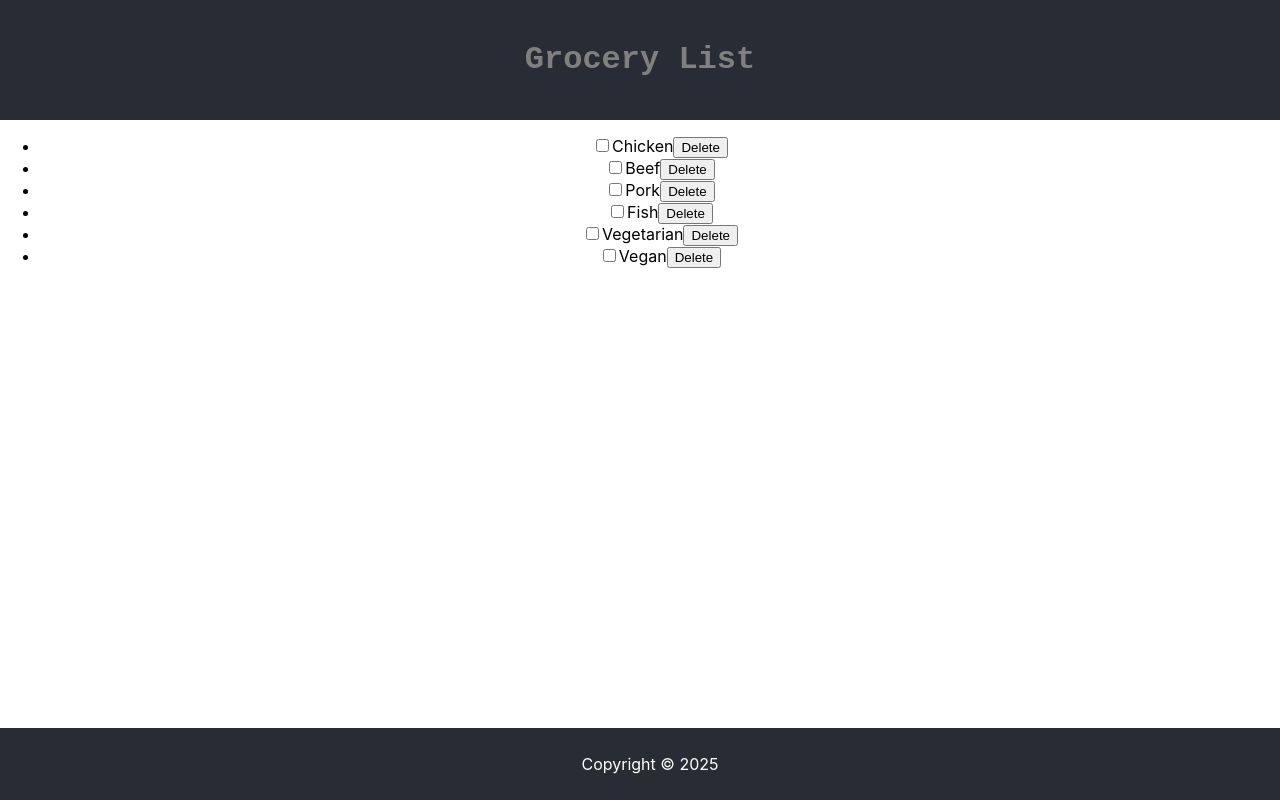
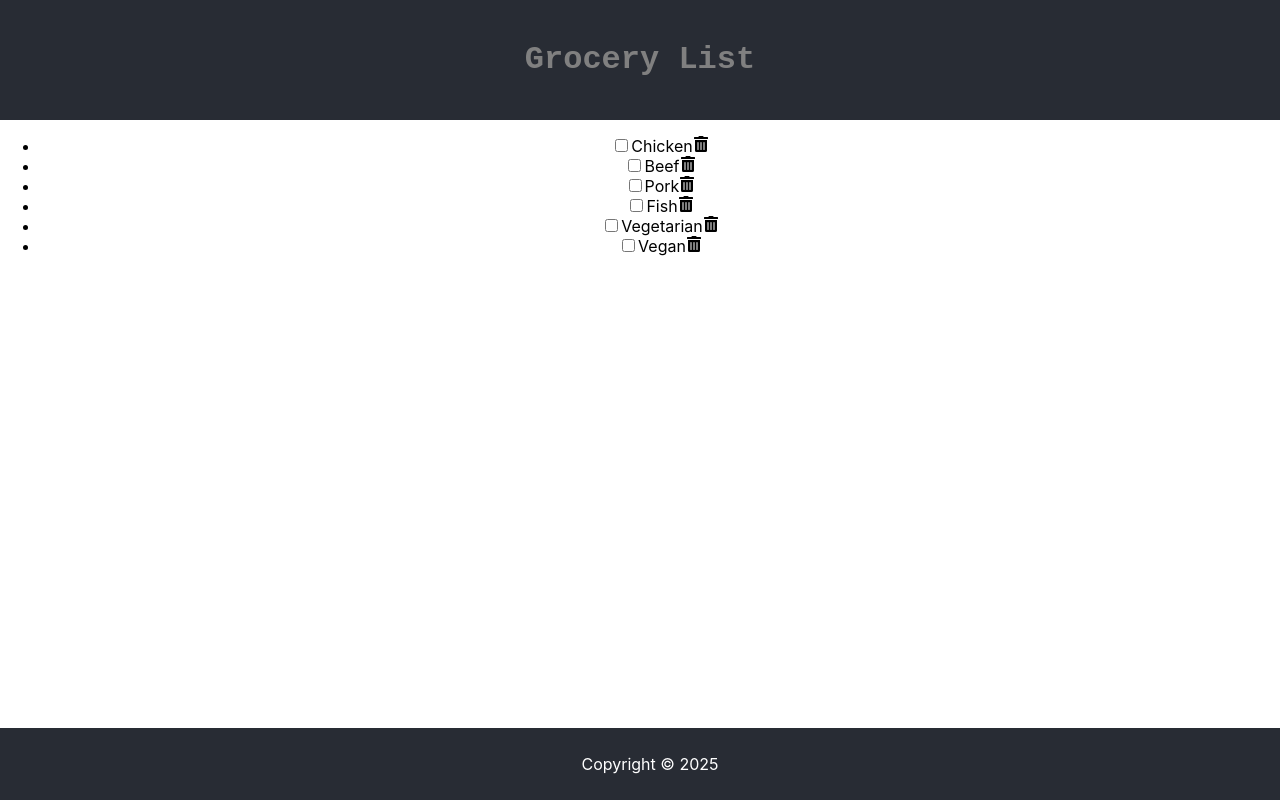
Before and after one commit to itsadhil/reactcourse, a React (Create React App) app: page / in a window 1280 px wide. Built offline with nearby package versions, Linux system fonts and the light colour scheme.

Commit message:
Added Trash Icon

```diff
--- a/src/Content.js
+++ b/src/Content.js
@@ -1,4 +1,5 @@
 import { useState } from 'react';
+import { FaTrashAlt } from 'react-icons/fa';
 
 const Content = () => {
     const [items, setName] = useState([
@@ -44,7 +45,7 @@ return (
                         checked = {item.checked}
                     />
                     <label>{item.item}</label>
-                    <button>Delete</button>
+                    <FaTrashAlt role='button' tabIndex="0"/>
                 </li>
             ))}
         </ul>
```
